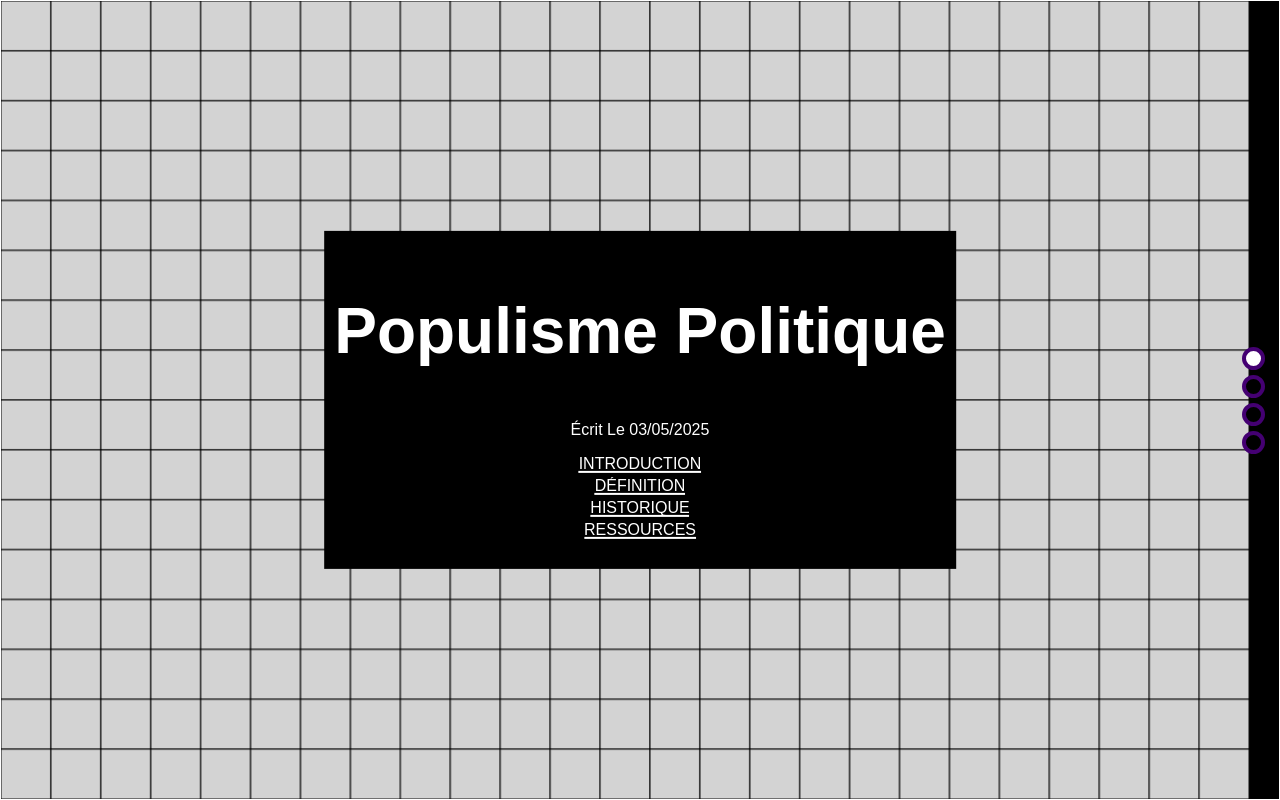
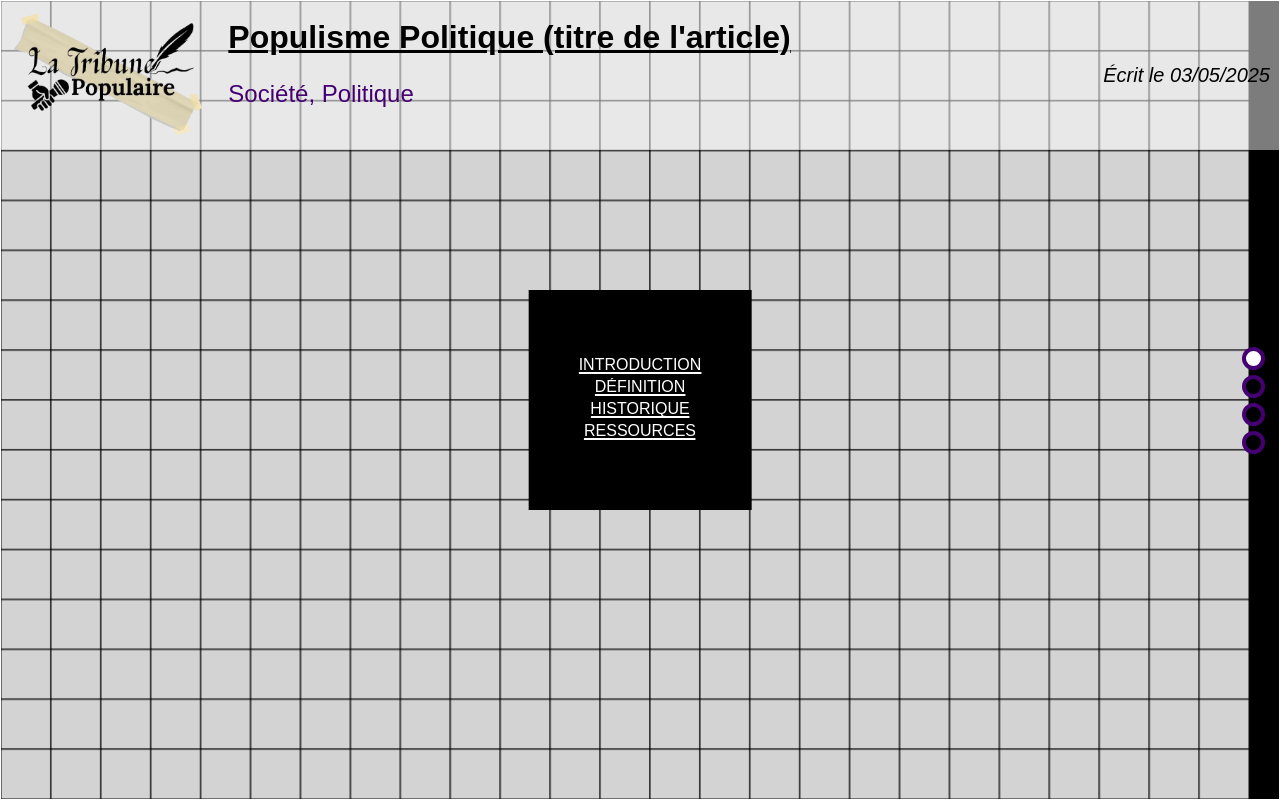
Before and after one commit to nathan-004/projet-emc, a plain HTML site: page index.html in a window 1280 px wide. Shown: the top 800 px of the page. Drawn offline with Linux system fonts and the light colour scheme.

Commit message:
Add files via upload

```diff
--- a/css/style.css
+++ b/css/style.css
@@ -78,6 +78,56 @@ canvas {
     cursor: pointer;
 }
 
+/*----------------------Menu--------------------------*/
+#headerContainer {
+    position: fixed;
+    top: 0;
+    left: 0;
+    z-index: 5;
+    background-color: rgba(255, 255, 255, 0.486);
+    display: flex;
+    justify-content: space-between;
+    align-items: center;
+    color: black;
+    width: 100%;
+    gap: 20px;
+}
+
+.left-header-container, .right-header-container {
+    display: flex;
+    gap: 20px;
+    align-items: center;
+}
+
+.header-title-container {
+    width: 100%;
+}
+
+.right-header-container {
+    padding: 10px;
+}
+
+#logo {
+    height: 150px;
+    width: auto;
+}
+
+#headerContainer h1 {
+    font-size: 2em;
+    margin: 0px;
+    text-decoration: underline;
+}
+
+.right-header-container p {
+    font-style: italic;
+    font-size: 1.25em;
+}
+
+#tags {
+    color: rgb(68, 0, 114);
+    font-size: 1.50em;
+}
+
 /*----------------------Header------------------------*/
 #header {
     height: 100vh;
@@ -96,12 +146,8 @@ canvas {
     text-align: center;
     color: white;
     background-color: black;
-    padding: 10px;
+    padding: 50px;
     z-index: 2;
-}
-
-.header-content h1 {
-    font-size: 4em;
 }
 
 ul {
--- a/index.html
+++ b/index.html
@@ -11,13 +11,22 @@
         <div id="button-container">
         </div>
 
-        <div></div>
+        <div id="headerContainer">
+            <div class="left-header-container">
+                <img src="images/logo.png" alt="Logo" id="logo">
+                <div class="header-title-container">
+                    <h1>Populisme Politique (titre de l'article)</h1>
+                    <p id="tags">Société, Politique</p>
+                </div>
+            </div>
+            <div class="right-header-container">
+                <p><span style="text-transform: capitalize;">écrit</span> le 03/05/2025</p>
+            </div>
+        </div>
 
         <section id="header">
             <canvas id="header_background"></canvas>
             <div class="header-content">
-                <h1>Populisme Politique</h1>
-                <p style="text-transform: capitalize;">écrit le 03/05/2025</p>
                 <nav>
                     <ul>
                         <li><a href="#introduction">Introduction</a></li>
--- a/js/script.js
+++ b/js/script.js
@@ -67,6 +67,7 @@ function scrollToSection(index, isWheel = false) {
 
 function initNavButtons() {
   const container = document.getElementById("button-container");
+  let index = 0;
 
   sections.forEach(element => {
     const button = document.createElement("div");
```
Also changed, not shown: images/logo.png (added).
